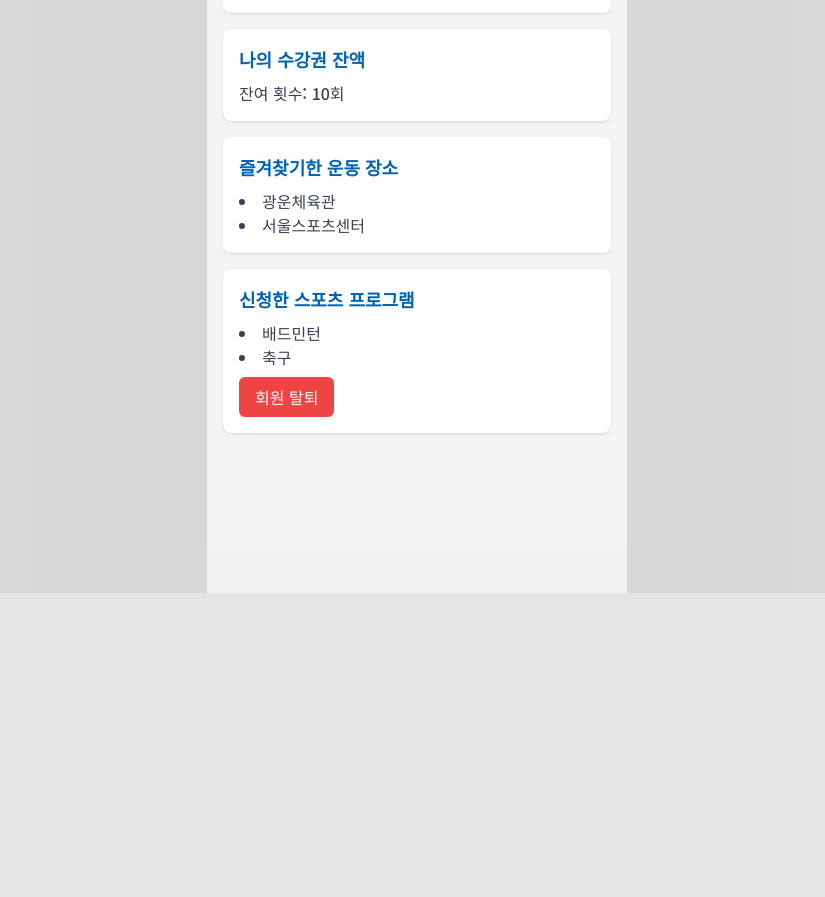
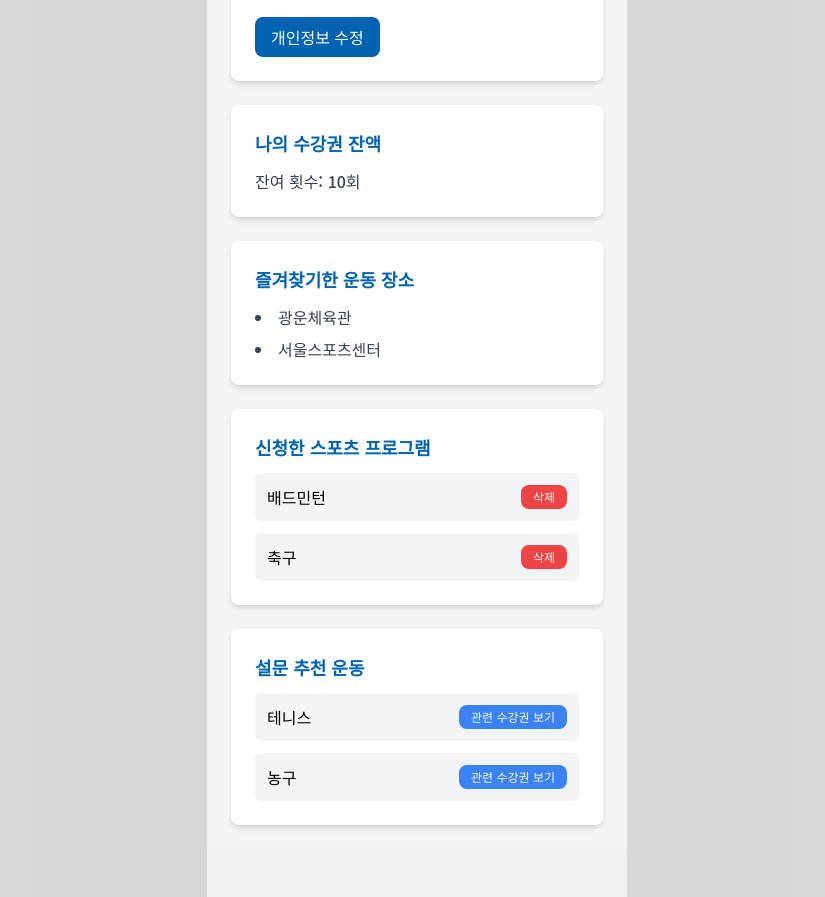
Before and after one commit to SSD117/SSD-Front-End, a React (Create React App) app: page /Mypage in a window 1280 px wide. Shown: the part 303-1200 px from the top of the page, without its empty margins (223-1048 px from the left). Before the commit the page ends 896 px from the top, so only its background shows below. Built offline with nearby package versions, Linux system fonts and the light colour scheme; a web font is replaced by a local one.

Commit message:
Feat: 디테일 페이지, 마이페이지 코드 리팩토링

```diff
--- a/src/pages/Detail.jsx
+++ b/src/pages/Detail.jsx
@@ -26,33 +26,22 @@ const Detail = () => {
     }
   };
 
-  return (
-    <div className="bg-white min-h-screen p-4 relative">
-      <div className="border-b border-gray-300 pb-4 mb-4">
-        <h1 className="text-lg font-bold mb-2">내 위치 : 광운초등학교</h1>
-        <p className="text-sm text-gray-500">
-          댄스 <span className="text-main01">000체육관 (1.2km)</span>
-        </p>
-      </div>
+  const handleAddToFavorites = (course) => {
+    const favorites = JSON.parse(localStorage.getItem("favorites")) || [];
+    const isAlreadyFavorite = favorites.some(
+      (fav) => fav.title === course.title
+    );
 
-      {/* 필터와 주중 버튼 */}
-      <div className="flex justify-between items-center mb-4">
-        <button className="px-4 py-2 bg-main01 text-white text-sm rounded-md">
-          주중
-        </button>
-        <button
-          className={`px-4 py-2 text-sm rounded-full ${
-            showFilter ? "bg-main01 text-white" : "bg-gray-200 text-black"
-          }`}
-          onClick={toggleFilter}
-        >
-          필터
-        </button>
-      </div>
+    if (!isAlreadyFavorite) {
+      favorites.push(course);
+      localStorage.setItem("favorites", JSON.stringify(favorites));
+      alert(`${course.title}이(가) 즐겨찾기에 추가되었습니다.`);
+    } else {
+      alert(`${course.title}은(는) 이미 즐겨찾기에 추가되어 있습니다.`);
+    }
+  };
 
-      {/* 강좌 정보 */}
-      <div className="space-y-4">
-        {[
+  const courses = [
     {
       title: "너랑나랑라인댄스",
       days: "월, 수, 금",
@@ -77,7 +66,19 @@ const Detail = () => {
       period: "2024년 12월 4일 ~ 12월 19일",
       status: "접수전",
     },
-        ].map((course, index) => (
+  ];
+
+  return (
+    <div className="bg-white min-h-screen p-4 relative">
+      <div className="border-b border-gray-300 pb-4 mb-4">
+        <h1 className="text-lg font-bold mb-2">내 위치 : 광운초등학교</h1>
+        <p className="text-sm text-gray-500">
+          댄스 <span className="text-main01">000체육관 (1.2km)</span>
+        </p>
+      </div>
+
+      <div className="space-y-4">
+        {courses.map((course, index) => (
           <div
             key={index}
             className="p-4 bg-gray-200 rounded-lg border border-gray-300"
@@ -100,92 +101,14 @@ const Detail = () => {
             <p className="text-sm text-gray-700 mb-3">
               수강 기간 : {course.period}
             </p>
+            <button
+              onClick={() => handleAddToFavorites(course)}
+              className="bg-main01 text-white px-4 py-2 rounded"
+            >
+              즐겨찾기 추가
+            </button>
           </div>
         ))}
-      </div>
-
-      {/* 필터 모달 */}
-      <div
-        className={`fixed inset-0 bg-gray-800 bg-opacity-50 z-50 flex justify-center items-end transition-opacity duration-300 ${
-          showFilter ? "opacity-100 visible" : "opacity-0 invisible"
-        }`}
-        onClick={toggleFilter}
-      >
-        <div
-          className={`bg-white max-w-lg rounded-t-2xl p-6 text-gray-800 transform transition-transform duration-300 ${
-            showFilter ? "translate-y-0" : "translate-y-full"
-          }`}
-          onClick={(e) => e.stopPropagation()}
-        >
-          <h3 className="text-lg font-semibold mb-4">필터</h3>
-          {/* 요일 선택 */}
-          <div className="mb-4">
-            <p className="text-sm font-bold mb-2">요일</p>
-            <div className="flex justify-between">
-              {["일", "월", "화", "수", "목", "금", "토"].map((day, index) => (
-                <button
-                  key={index}
-                  onClick={() => handleDayClick(day)}
-                  className={`w-10 h-10 border rounded-full flex items-center justify-center ${
-                    selectedDays.includes(day)
-                      ? "bg-main01 text-white"
-                      : "bg-gray-200 text-black border-gray-400"
-                  }`}
-                >
-                  {day}
-                </button>
-              ))}
-            </div>
-          </div>
-          {/* 수강료 범위 */}
-          <div className="mb-4">
-            <p className="text-sm font-bold mb-2">수강료</p>
-            <div className="flex items-center space-x-4">
-              <div className="flex items-center space-x-2 w-1/2">
-                <label className="text-sm text-gray-600">최소:</label>
-                <input
-                  type="number"
-                  value={priceRange[0]}
-                  onChange={(e) => handlePriceChange(e, "min")}
-                  className="w-2/3 px-2 py-1 border rounded"
-                  step="5000"
-                  min="50000"
-                  max="80000"
-                />
-              </div>
-              <div className="flex items-center space-x-2 w-1/2">
-                <label className="text-sm text-gray-600">최대:</label>
-                <input
-                  type="number"
-                  value={priceRange[1]}
-                  onChange={(e) => handlePriceChange(e, "max")}
-                  className="w-2/3 px-2 py-1 border rounded"
-                  step="5000"
-                  min="50000"
-                  max="80000"
-                />
-              </div>
-            </div>
-          </div>
-          {/* 초기화 적용 */}
-          <div className="flex justify-between mt-6">
-            <button
-              className="bg-gray-200 text-black font-semibold rounded-lg px-6 py-2"
-              onClick={() => {
-                setPriceRange([50000, 80000]);
-                setSelectedDays([]);
-              }}
-            >
-              초기화
-            </button>
-            <button
-              className="bg-main01 text-white font-semibold rounded-lg px-6 py-2"
-              onClick={toggleFilter}
-            >
-              적용
-            </button>
-          </div>
-        </div>
       </div>
     </div>
   );
--- a/src/pages/Main/MainPage.jsx
+++ b/src/pages/Main/MainPage.jsx
@@ -29,6 +29,7 @@ export default function MainPage() {
     { src: banner1, link: "https://svoucher.kspo.or.kr/main.do" },
     { src: banner2, link: "/question" },
   ];
+
 
   return (
     <div className="main-page bg-white min-h-screen flex flex-col items-center">
--- a/src/pages/myPage/MyPage.jsx
+++ b/src/pages/myPage/MyPage.jsx
@@ -1,41 +1,60 @@
-import React from "react";
+import React, { useState } from "react";
 
 export default function MyPage() {
-  const userInfo = {
+  const [userInfo, setUserInfo] = useState({
     name: "홍길동",
     mySchool: "광운초등학교",
     balance: "10회",
     favoritePlaces: ["광운체육관", "서울스포츠센터"],
     registeredPrograms: ["배드민턴", "축구"],
+    recommendedExercises: ["테니스", "농구"],
+  });
+
+  const handleRemoveProgram = (program) => {
+    const confirmDelete = window.confirm(
+      `${program} 프로그램을 삭제하시겠습니까?`
+    );
+    if (confirmDelete) {
+      setUserInfo((prev) => ({
+        ...prev,
+        registeredPrograms: prev.registeredPrograms.filter(
+          (p) => p !== program
+        ),
+      }));
+    }
+  };
+
+  const handleViewPassesForExercise = (exercise) => {
+    alert(`${exercise} 관련 수강권을 확인합니다.`);
   };
 
   return (
-    <div className="myPage bg-gray-100 min-h-screen p-4">
+    <div className="myPage bg-gray-100 min-h-screen p-6 space-y-6">
       <header className="text-center py-4">
         <h1 className="text-2xl font-bold text-main01">마이페이지</h1>
         <p className="text-gray-600">내 정보를 확인하고 관리하세요.</p>
       </header>
 
       {/* 회원 정보 */}
-      <section className="bg-white rounded-lg shadow p-4 mb-4">
-        <h2 className="text-lg font-semibold text-main01 mb-2">회원 정보</h2>
-        <p>이름: {userInfo.name}</p>
-        <p>학교: {userInfo.mySchool}</p>
-        <button className="mt-2 px-4 py-2 bg-main01 text-white rounded-md hover:bg-main01-light">
+      <section className="bg-white rounded-lg shadow-md p-6">
+        <h2 className="text-lg font-semibold text-main01 mb-3">회원 정보</h2>
+        <p className="mb-2">이름: {userInfo.name}</p>
+        <p className="mb-4">학교: {userInfo.mySchool}</p>
+        <button className="px-4 py-2 bg-main01 text-white rounded-lg hover:bg-main01-light transition">
           개인정보 수정
         </button>
       </section>
 
       {/* 나의 수강권 잔액 */}
-      <section className="bg-white rounded-lg shadow p-4 mb-4">
-        <h2 className="text-lg font-semibold text-main01 mb-2">나의 수강권 잔액</h2>
+      <section className="bg-white rounded-lg shadow-md p-6">
+        <h2 className="text-lg font-semibold text-main01 mb-3">나의 수강권 잔액</h2>
         <p className="text-gray-700">잔여 횟수: {userInfo.balance}</p>
       </section>
 
       {/* 즐겨찾기한 운동 장소 */}
-      <section className="bg-white rounded-lg shadow p-4 mb-4">
-        <h2 className="text-lg font-semibold text-main01 mb-2">즐겨찾기한 운동 장소</h2>
-        <ul className="list-disc list-inside text-gray-700">
+      <section className="bg-white rounded-lg shadow-md p-6">
+        <h2 className="text-lg font-semibold text-main01 mb-3">즐겨찾기한 운동 장소</h2>
+        <ul className="list-disc list-inside space-y-2 text-gray-700">
           {userInfo.favoritePlaces.map((place, index) => (
             <li key={index}>{place}</li>
           ))}
@@ -43,16 +62,45 @@ export default function MyPage() {
       </section>
 
       {/* 신청한 스포츠 프로그램 */}
-      <section className="bg-white rounded-lg shadow p-4">
-        <h2 className="text-lg font-semibold text-main01 mb-2">신청한 스포츠 프로그램</h2>
-        <ul className="list-disc list-inside text-gray-700">
+      <section className="bg-white rounded-lg shadow-md p-6">
+        <h2 className="text-lg font-semibold text-main01 mb-3">신청한 스포츠 프로그램</h2>
+        <ul className="space-y-3">
           {userInfo.registeredPrograms.map((program, index) => (
-            <li key={index}>{program}</li>
+            <li
+              key={index}
+              className="flex justify-between items-center bg-gray-100 p-3 rounded-md"
+            >
+              <span>{program}</span>
+              <button
+                className="px-3 py-1 text-xs bg-red-500 text-white rounded-lg hover:bg-red-600 transition"
+                onClick={() => handleRemoveProgram(program)}
+              >
+                삭제
+              </button>
+            </li>
           ))}
         </ul>
-        <button className="mt-2 px-4 py-2 bg-red-500 text-white rounded-md hover:bg-red-600">
-          회원 탈퇴
-        </button>
+      </section>
+
+      {/* 설문으로 추천 받은 운동 */}
+      <section className="bg-white rounded-lg shadow-md p-6">
+        <h2 className="text-lg font-semibold text-main01 mb-3">설문 추천 운동</h2>
+        <ul className="space-y-3">
+          {userInfo.recommendedExercises.map((exercise, index) => (
+            <li
+              key={index}
+              className="flex justify-between items-center bg-gray-100 p-3 rounded-md"
+            >
+              <span>{exercise}</span>
+              <button
+                className="px-3 py-1 text-xs bg-blue-500 text-white rounded-lg hover:bg-blue-600 transition"
+                onClick={() => handleViewPassesForExercise(exercise)}
+              >
+                관련 수강권 보기
+              </button>
+            </li>
+          ))}
+        </ul>
       </section>
     </div>
   );
```
Lines whose indentation alone changed are shown as unchanged.
